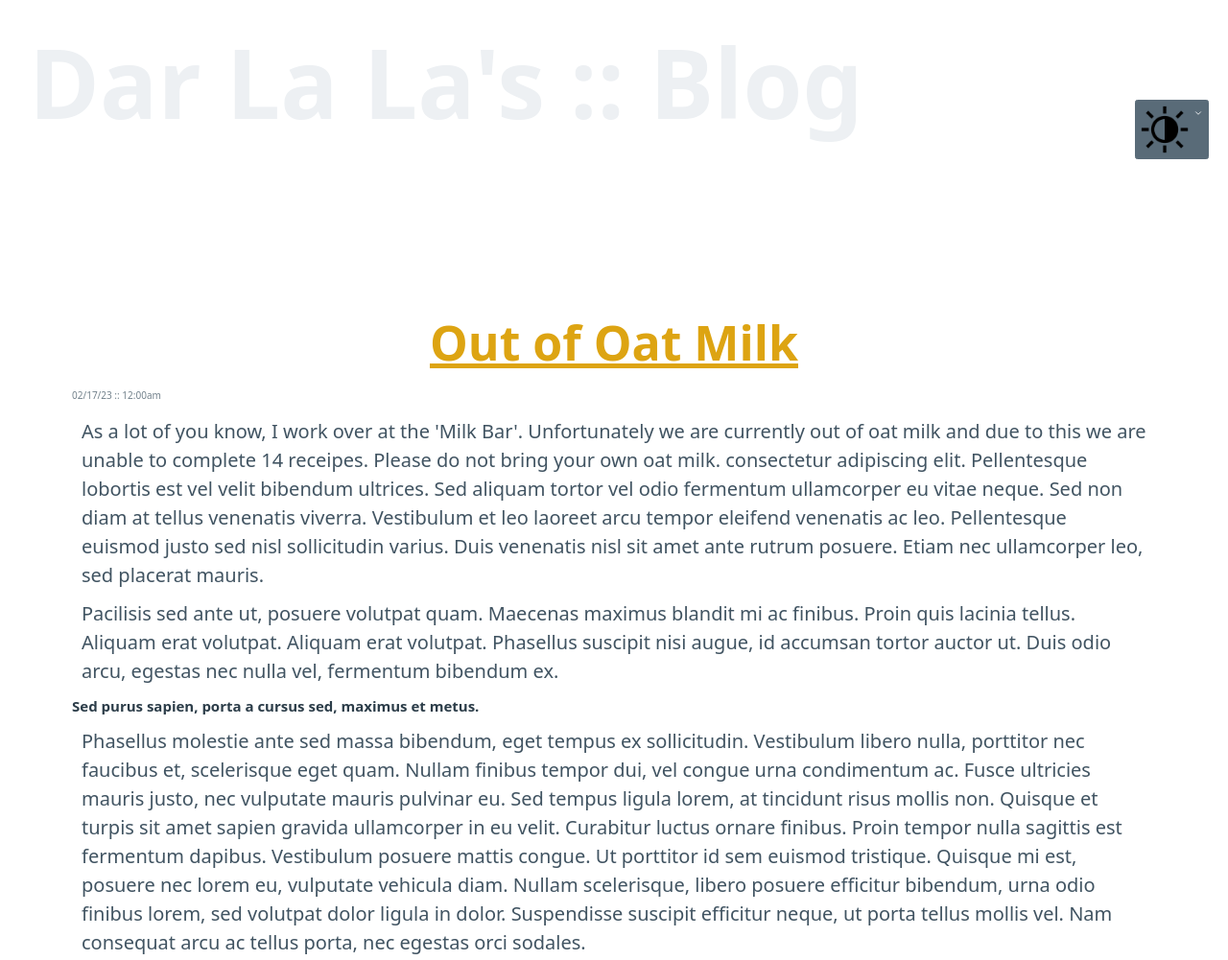
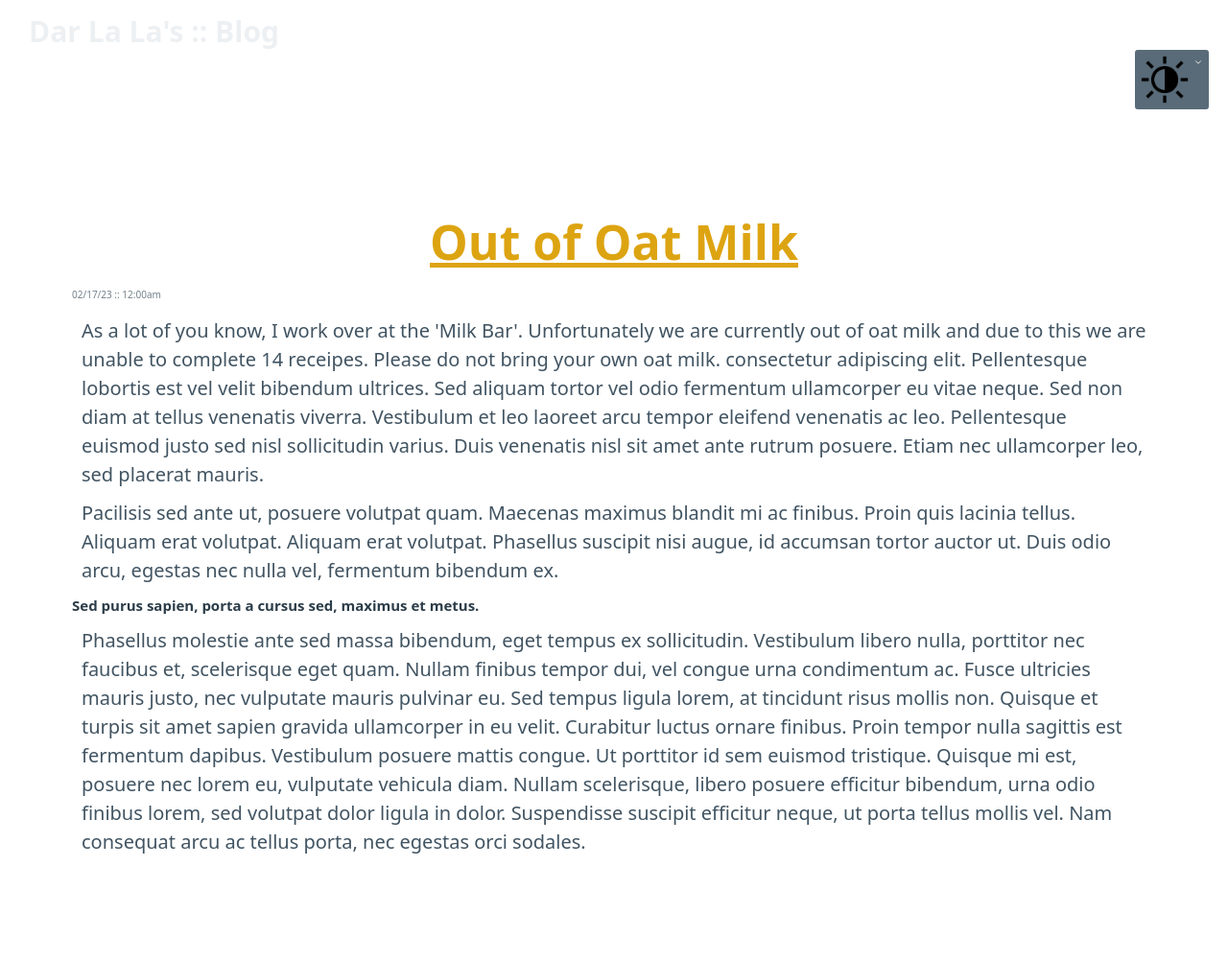
Before and after one commit to Unearthlyglow/picoFun, a website: page index.html in a window 1280 px wide. Shown: the top 1001 px of the page at 96% size. Drawn offline with nearby package versions, Linux system fonts and the light colour scheme.

Commit message:
done for now

```diff
--- a/index.html
+++ b/index.html
@@ -5,7 +5,9 @@
   <meta name="viewport" content="width=device-width, initial-scale=1">
   <link rel="stylesheet" href="https://unpkg.com/@picocss/pico@1.*/css/pico.min.css">
   <link rel="stylesheet" href="main.css">
-  <title>Hello, world!</title>
+  <link rel="icon" type="image/x-icon" href="/public/images/favicon.ico">
+
+  <title>Darla's World</title>
 </head>
 
 <body>
--- a/main.css
+++ b/main.css
@@ -80,7 +80,7 @@ select {
 }
 
 .blogName {
-  font-size: 10rem;
+  font-size: 3rem;
   color: rgb(243, 255, 18);
   margin-bottom: 10rem;
   margin-left: 2rem;
```
Also changed, not shown: public/images/favicon.ico (added), 1 other file.
